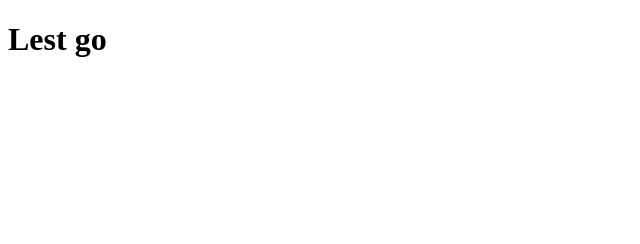
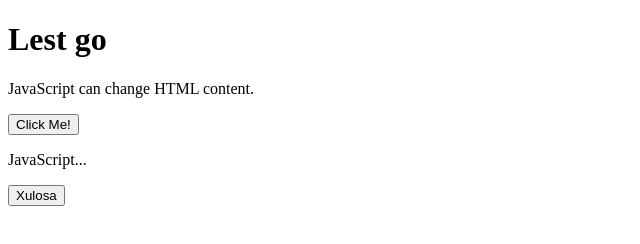
Before and after one commit to asakew/JavaScript-w3school, a plain HTML site: page index.html in a window 1280 px wide. Shown: the whole page, without its empty margins (0-640 px from the left). Drawn offline with Linux system fonts and the light colour scheme.

Commit message:
HTML Contens Change

```diff
--- a/index.html
+++ b/index.html
@@ -11,6 +11,20 @@
 
 <h1>Lest go</h1>
 
+<p id="demo">JavaScript can change HTML content.</p>
+
+<button type="button" onclick='document.getElementById("demo").innerHTML = "Hello JavaScript!"'>Click Me!</button>
+
+
+<p id="demo2">JavaScript...</p>
+
+<button type="button" onclick='document.getElementById("demo2").innerHTML = "Xullas JavaScriptga gap yuq)"'>
+    Xulosa
+    </button>
+
+
+
+
 </body>
 
 </html>
```
